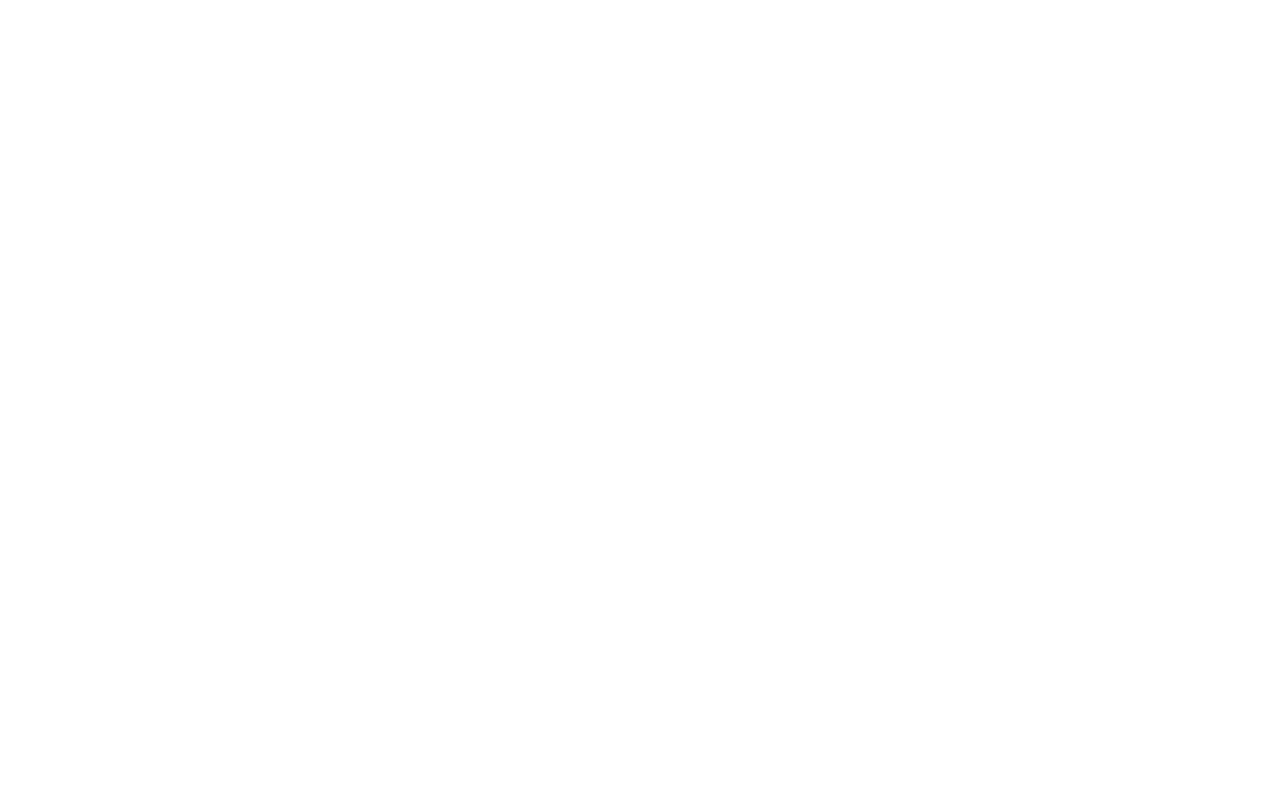
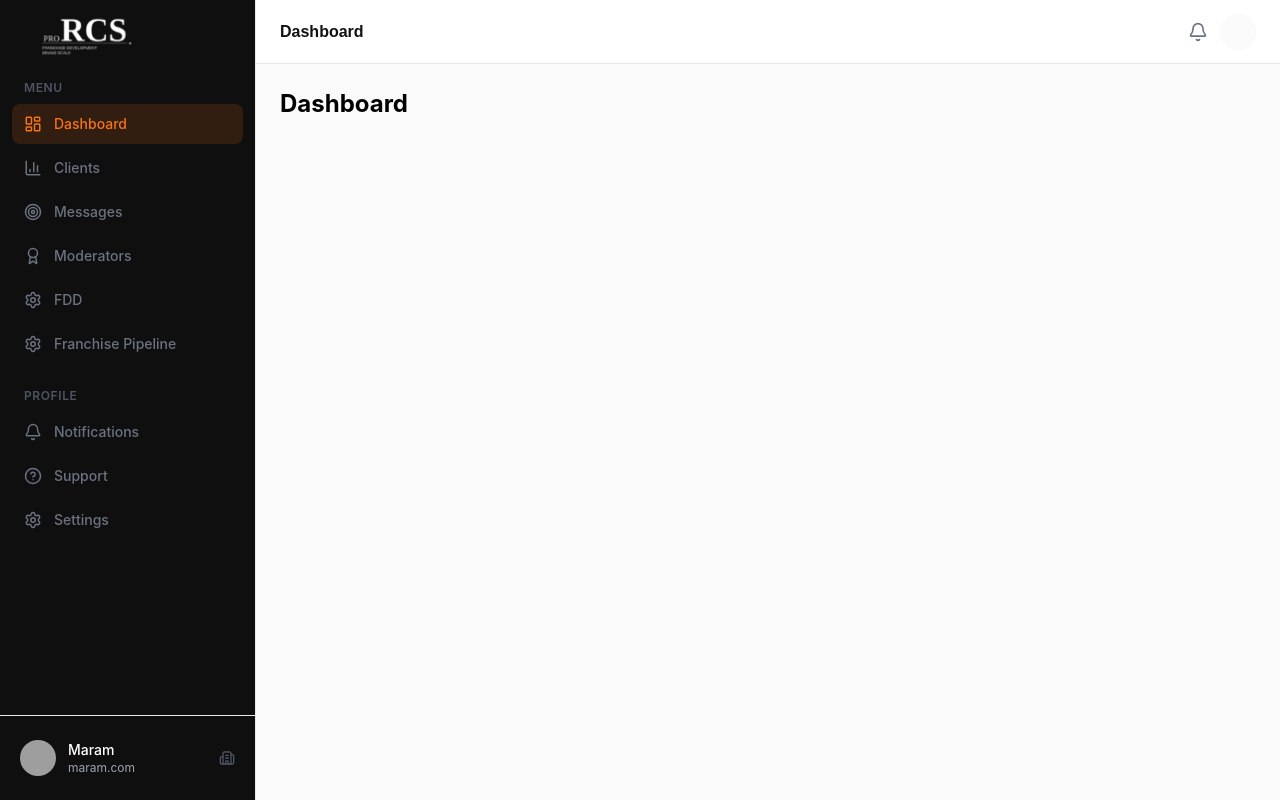
Before and after one commit to hamza-nafasat/rcs-frontend, a React (Vite) app: page /dashboard in a window 1280 px wide. Before the commit this address had no page. Built offline with nearby package versions, Linux system fonts and the light colour scheme; grey boxes are pictures that could not be loaded.

Commit message:
Authentication plus Dashboard Layout

```diff
--- a/src/App.jsx
+++ b/src/App.jsx
@@ -5,6 +5,7 @@
 import ForgetPassword from "./pages/auth/ForgetPassword";
 import CheckEmail from "./pages/auth/CheckEmail";
 import PasswordReset from "./pages/auth/PasswordReset";
+import Dashboard from "./components/layouts/Dashboard";
 
 const App = () => {
   return (
@@ -16,6 +17,15 @@
         <Route path="/forget-password" element={<ForgetPassword />} />
         <Route path="/check-email" element={<CheckEmail />} />
         <Route path="/password-reset" element={<PasswordReset />} />
+
+        <Route path="/dashboard" element={<Dashboard />}>
+          <Route index element={<h2 className="heading-lg">Dashboard</h2>} />
+        </Route>
+
+        <Route
+          path="*"
+          element={<h2 className="heading-lg">404 Not Found</h2>}
+        />
       </Routes>
     </BrowserRouter>
   );
--- a/src/components/layouts/Dashboard.jsx
+++ b/src/components/layouts/Dashboard.jsx
@@ -1,15 +1,22 @@
+import { useState } from "react";
+import { Outlet } from "react-router-dom";
 import Header from "./Header";
 import Sidebar from "./Sidebar";
 
-const Dashboard = ({ children }) => {
+const Dashboard = ({ children, title }) => {
+  const [isSidebarOpen, setIsSidebarOpen] = useState(false);
+
   return (
-    <div>
-      <Sidebar />
+    <div className="flex min-h-screen bg-(--color-bg-active)">
+      <Sidebar isOpen={isSidebarOpen} onClose={() => setIsSidebarOpen(false)} />
 
-      <main>
-        <Header />
-        {children}
-      </main>
+      <div className="flex min-w-0 flex-1 flex-col">
+        <Header title={title} onMenuClick={() => setIsSidebarOpen(true)} />
+
+        <main className="flex-1 overflow-y-auto p-4 lg:p-6">
+          {children ?? <Outlet />}
+        </main>
+      </div>
     </div>
   );
 };
--- a/src/components/layouts/Header.jsx
+++ b/src/components/layouts/Header.jsx
@@ -1,8 +1,34 @@
-const Header = () => {
+import { Menu, Bell } from "lucide-react";
+
+const Header = ({ onMenuClick, title = "Dashboard" }) => {
   return (
-    <div>
-      <h1>Header Component</h1>
-    </div>
+    <header
+      className="sticky top-0 z-20 flex h-16 items-center gap-4 border-b bg-white px-4 lg:px-6"
+      style={{ borderColor: "var(--color-border)" }}
+    >
+      <button
+        type="button"
+        onClick={onMenuClick}
+        className="text-secondary lg:hidden"
+        aria-label="Open sidebar"
+      >
+        <Menu size={22} />
+      </button>
+
+      <h1 className="card-heading truncate">{title}</h1>
+
+      <div className="ml-auto flex items-center gap-3">
+        <button
+          type="button"
+          className="text-secondary"
+          aria-label="Notifications"
+        >
+          <Bell size={20} />
+        </button>
+
+        <div className="h-9 w-9 rounded-full bg-(--color-bg-active)" />
+      </div>
+    </header>
   );
 };
 
--- a/src/components/layouts/Sidebar.jsx
+++ b/src/components/layouts/Sidebar.jsx
@@ -1,8 +1,144 @@
-const Sidebar = () => {
+import { NavLink } from "react-router-dom";
+import {
+  LayoutDashboard,
+  BarChart3,
+  Target,
+  Award,
+  Settings,
+  Bell,
+  HelpCircle,
+  X,
+} from "lucide-react";
+import Logo from "../../assets/SVGs/Logo.svg";
+import Icon from "../../assets/SVGs/Icon.svg";
+
+const navItems = [
+  { label: "Dashboard", to: "/dashboard", icon: LayoutDashboard },
+  { label: "Clients", to: "/dashboard/analytics", icon: BarChart3 },
+  { label: "Messages", to: "/dashboard/targets", icon: Target },
+  { label: "Moderators", to: "/dashboard/badges", icon: Award },
+  { label: "FDD", to: "/dashboard/settings", icon: Settings },
+  { label: "Franchise Pipeline", to: "/dashboard/settings", icon: Settings },
+];
+
+const profileItems = [
+  { label: "Notifications", to: "/dashboard/notifications", icon: Bell },
+  { label: "Support", to: "/dashboard/support", icon: HelpCircle },
+  { label: "Settings", to: "/dashboard/settings", icon: Settings },
+];
+
+const currentUser = {
+  name: "Maram ",
+  email: "maram.com",
+  avatar: "https://i.pravatar.cc/80?img=12",
+};
+
+const linkClass = ({ isActive }) =>
+  `flex items-center gap-3 rounded-lg px-3 py-2.5 text-sm font-medium transition-colors ${
+    isActive
+      ? "bg-primary text-primary"
+      : "text-secondary hover:bg-(--color-bg-primary)"
+  }`;
+
+const SectionTitle = ({ children }) => (
+  <p
+    className="px-3 pb-2 text-xs font-semibold uppercase tracking-wider"
+    style={{ color: "var(--color-sidebar-section)" }}
+  >
+    {children}
+  </p>
+);
+
+const Sidebar = ({ isOpen, onClose }) => {
   return (
-    <div>
-      <h1>Sidebar Component</h1>
-    </div>
+    <>
+      <div
+        onClick={onClose}
+        className={`fixed inset-0 z-30 bg-black/40 lg:hidden ${
+          isOpen ? "block" : "hidden"
+        }`}
+      />
+
+      <aside
+        className={`fixed inset-y-0 left-0 z-40 flex w-64 shrink-0 flex-col border-r bg-dark transition-transform duration-200 lg:static lg:translate-x-0 ${
+          isOpen ? "translate-x-0" : "-translate-x-full"
+        }`}
+        style={{ borderColor: "var(--color-border)" }}
+      >
+        <div className="flex h-16 items-center justify-between px-5">
+          <img src={Logo} alt="Logo" className="h-30" />
+          <button
+            type="button"
+            onClick={onClose}
+            className="text-secondary lg:hidden"
+            aria-label="Close sidebar"
+          >
+            <X size={20} />
+          </button>
+        </div>
+
+        <nav className="flex-1 overflow-y-auto px-3 py-4">
+          <SectionTitle>Menu</SectionTitle>
+          <div className="space-y-1">
+            {navItems.map(({ label, to, icon: Icon }) => (
+              <NavLink
+                key={label}
+                to={to}
+                end={to === "/dashboard"}
+                onClick={onClose}
+                className={linkClass}
+              >
+                <Icon size={18} />
+                {label}
+              </NavLink>
+            ))}
+          </div>
+
+          <div className="pt-6">
+            <SectionTitle>Profile</SectionTitle>
+            <div className="space-y-1">
+              {profileItems.map(({ label, to, icon: Icon }) => (
+                <NavLink
+                  key={label}
+                  to={to}
+                  onClick={onClose}
+                  className={linkClass}
+                >
+                  <Icon size={18} />
+                  {label}
+                </NavLink>
+              ))}
+            </div>
+          </div>
+        </nav>
+
+        <div
+          className="border-t px-3 py-4"
+          style={{ borderColor: "var(--color-border)" }}
+        >
+          <div className="flex items-center gap-3 rounded-lg px-2 py-2 hover:bg-(--color-bg-primary)">
+            <img
+              src={currentUser.avatar}
+              alt={currentUser.name}
+              className="h-9 w-9 shrink-0 rounded-full object-cover"
+            />
+            <div className="min-w-0 flex-1">
+              <p className="truncate text-sm font-medium text-white">
+                {currentUser.name}
+              </p>
+              <p className="truncate text-xs text-muted">{currentUser.email}</p>
+            </div>
+            <button
+              type="button"
+              className="text-secondary shrink-0"
+              aria-label="Account options"
+            >
+              <img src={Icon} alt="" className="cursor-pointer" />
+            </button>
+          </div>
+        </div>
+      </aside>
+    </>
   );
 };
 
--- a/src/index.css
+++ b/src/index.css
@@ -87,3 +87,6 @@
 .text-primary {
   color: var(--color-primary);
 }
+.bg-dark {
+  background-color: var(--color-bg-dark);
+}
```
Also changed, not shown: src/assets/SVGs/Icon.svg (added).
